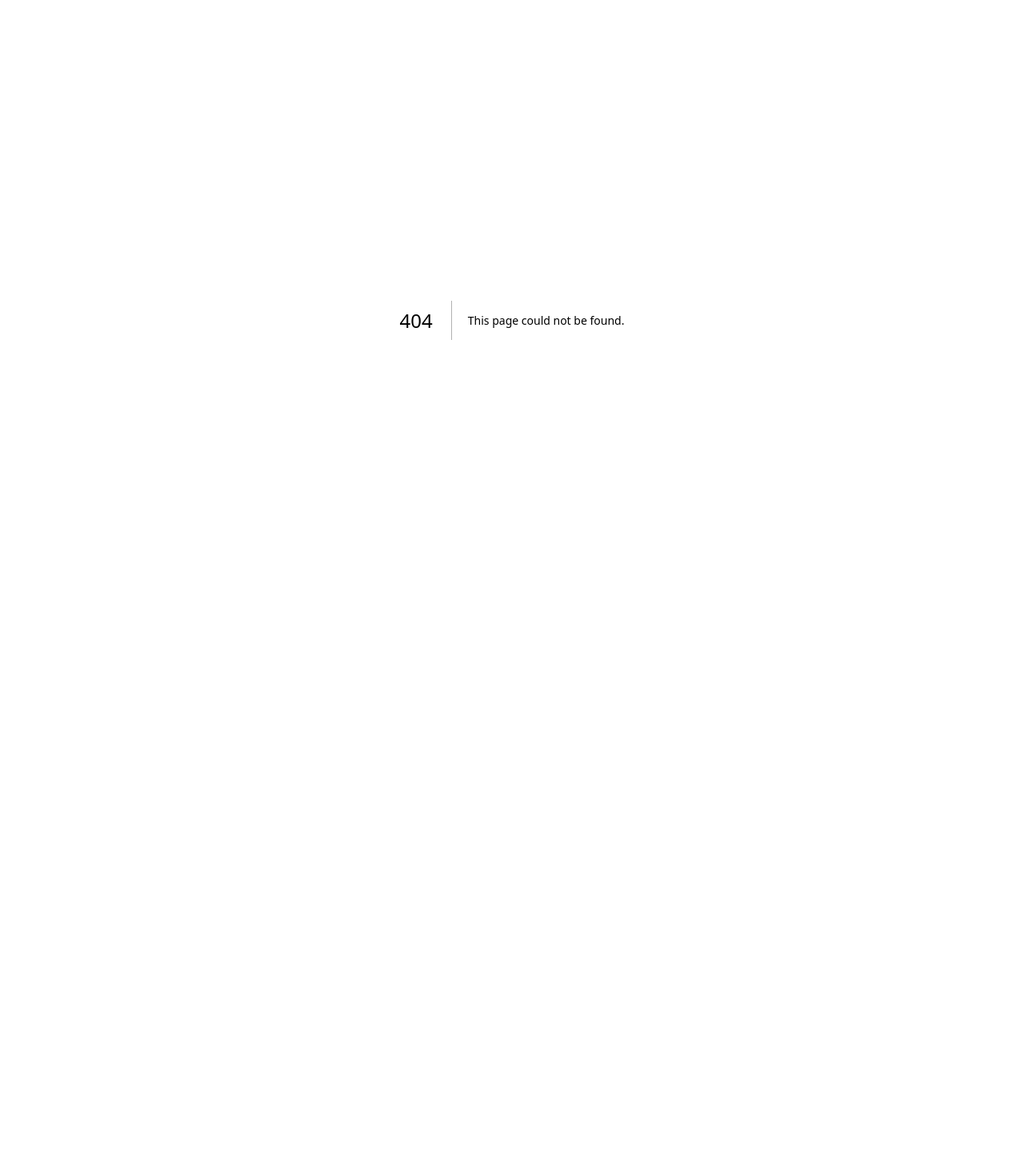
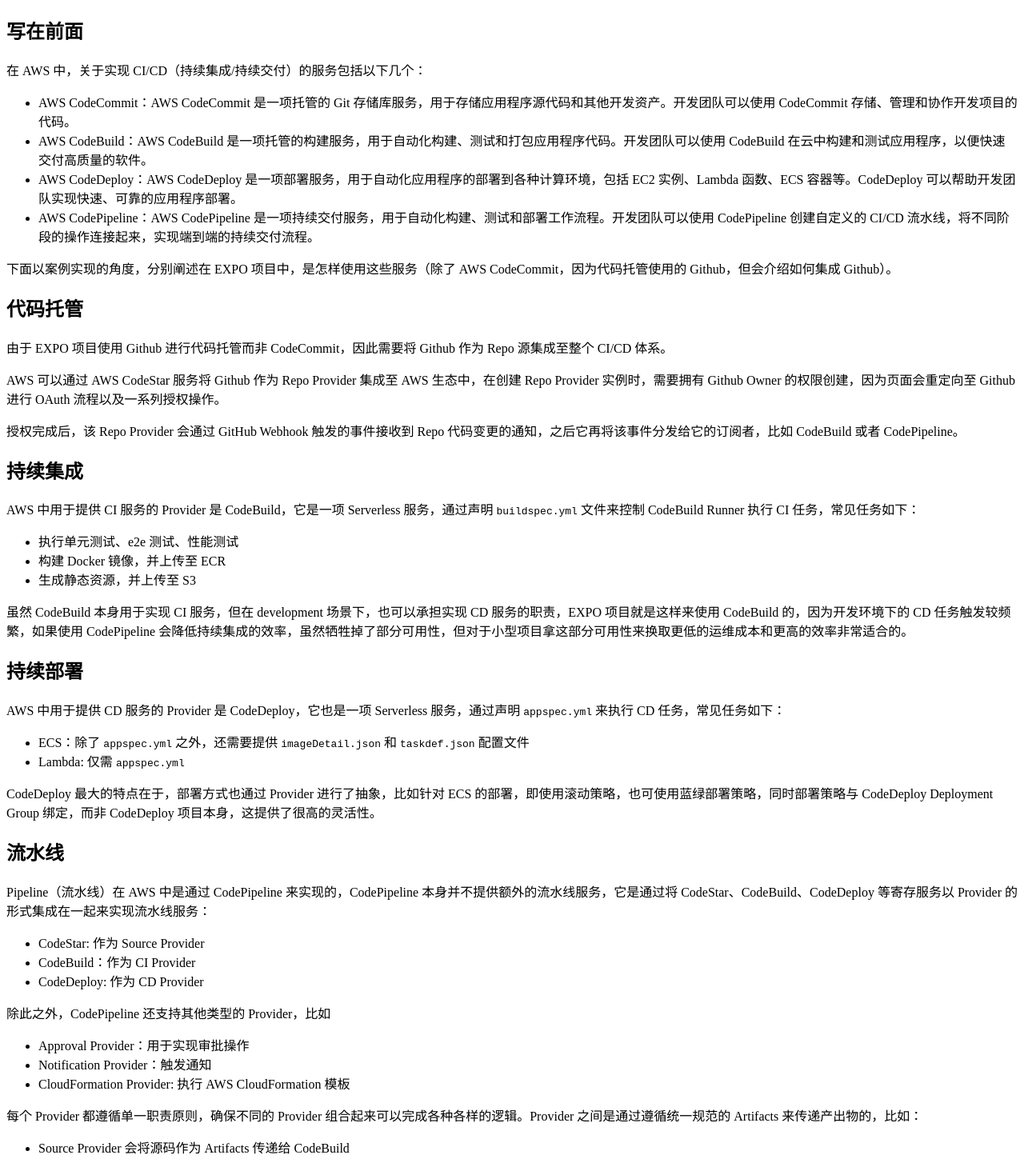
Before and after one commit to haoliangwu/littlelyon, a Next.js app: page /posts/aws-ci-cd-of-expo in a window 1280 px wide. Before the commit this address had no page. Shown: the top 1449 px of the page at 80% size. Before the commit the page ends 800 px from the top, so only its background shows below. Built offline with nearby package versions, Linux system fonts and the light colour scheme.

Commit message:
feat: the aws-ci-cd-of-expo.mdx

```diff
--- /dev/null
+++ b/pages/posts/aws-ci-cd-of-expo.mdx
@@ -0,0 +1,58 @@
+---
+title: A Practical Summary of AWS CI/CD for EXPO
+date: 2024/04/12
+description: 在 EXPO 项目中，关于使用 CodeBuild/CodeDeploy/CodePipeline 等系列服务实现 CI/CD 的实战经验总结。
+tag: aws
+author: You
+---
+import ImagePreviewer from '../../components/ImagePreviewer'
+
+## 写在前面
+在 AWS 中，关于实现 CI/CD（持续集成/持续交付）的服务包括以下几个：
+* AWS CodeCommit：AWS CodeCommit 是一项托管的 Git 存储库服务，用于存储应用程序源代码和其他开发资产。开发团队可以使用 CodeCommit 存储、管理和协作开发项目的代码。
+* AWS CodeBuild：AWS CodeBuild 是一项托管的构建服务，用于自动化构建、测试和打包应用程序代码。开发团队可以使用 CodeBuild 在云中构建和测试应用程序，以便快速交付高质量的软件。
+* AWS CodeDeploy：AWS CodeDeploy 是一项部署服务，用于自动化应用程序的部署到各种计算环境，包括 EC2 实例、Lambda 函数、ECS 容器等。CodeDeploy 可以帮助开发团队实现快速、可靠的应用程序部署。
+* AWS CodePipeline：AWS CodePipeline 是一项持续交付服务，用于自动化构建、测试和部署工作流程。开发团队可以使用 CodePipeline 创建自定义的 CI/CD 流水线，将不同阶段的操作连接起来，实现端到端的持续交付流程。
+
+下面以案例实现的角度，分别阐述在 EXPO 项目中，是怎样使用这些服务（除了 AWS CodeCommit，因为代码托管使用的 Github，但会介绍如何集成 Github）。
+
+## 代码托管
+由于 EXPO 项目使用 Github 进行代码托管而非 CodeCommit，因此需要将 Github 作为 Repo 源集成至整个 CI/CD 体系。
+
+AWS 可以通过 AWS CodeStar 服务将 Github 作为 Repo Provider 集成至 AWS 生态中，在创建 Repo Provider 实例时，需要拥有 Github Owner 的权限创建，因为页面会重定向至 Github 进行 OAuth 流程以及一系列授权操作。
+
+授权完成后，该 Repo Provider 会通过 GitHub Webhook 触发的事件接收到 Repo 代码变更的通知，之后它再将该事件分发给它的订阅者，比如 CodeBuild 或者 CodePipeline。
+
+## 持续集成
+AWS 中用于提供 CI 服务的 Provider 是 CodeBuild，它是一项 Serverless 服务，通过声明 `buildspec.yml` 文件来控制 CodeBuild Runner 执行 CI 任务，常见任务如下：
+* 执行单元测试、e2e 测试、性能测试
+* 构建 Docker 镜像，并上传至 ECR
+* 生成静态资源，并上传至 S3
+
+虽然 CodeBuild 本身用于实现 CI 服务，但在 development 场景下，也可以承担实现 CD 服务的职责，EXPO 项目就是这样来使用 CodeBuild 的，因为开发环境下的 CD 任务触发较频繁，如果使用 CodePipeline 会降低持续集成的效率，虽然牺牲掉了部分可用性，但对于小型项目拿这部分可用性来换取更低的运维成本和更高的效率非常适合的。
+
+## 持续部署
+AWS 中用于提供 CD 服务的 Provider 是 CodeDeploy，它也是一项 Serverless 服务，通过声明 `appspec.yml` 来执行 CD 任务，常见任务如下：
+* ECS：除了 `appspec.yml` 之外，还需要提供 `imageDetail.json` 和 `taskdef.json` 配置文件
+* Lambda:  仅需 `appspec.yml`
+
+CodeDeploy 最大的特点在于，部署方式也通过 Provider 进行了抽象，比如针对 ECS 的部署，即使用滚动策略，也可使用蓝绿部署策略，同时部署策略与 CodeDeploy Deployment Group 绑定，而非 CodeDeploy 项目本身，这提供了很高的灵活性。
+
+## 流水线
+Pipeline（流水线）在 AWS 中是通过 CodePipeline 来实现的，CodePipeline 本身并不提供额外的流水线服务，它是通过将 CodeStar、CodeBuild、CodeDeploy 等寄存服务以 Provider 的形式集成在一起来实现流水线服务：
+* CodeStar: 作为 Source Provider
+* CodeBuild：作为 CI Provider
+* CodeDeploy: 作为 CD Provider
+
+除此之外，CodePipeline 还支持其他类型的 Provider，比如
+* Approval Provider：用于实现审批操作
+* Notification Provider：触发通知
+* CloudFormation Provider: 执行 AWS CloudFormation 模板
+
+每个 Provider 都遵循单一职责原则，确保不同的 Provider 组合起来可以完成各种各样的逻辑。Provider 之间是通过遵循统一规范的 Artifacts 来传递产出物的，比如：
+* Source Provider 会将源码作为 Artifacts 传递给 CodeBuild
+* CodeBuild 构建 Docker Image 并上传至 ECR 后，会将包含镜像 Metadata 的 JSON 文件以 Artifacts 形式再传递给 CodeDeploy
+* CodeDeploy 获取该 JSON 文件，从 ECR 获取最新镜像，之后发布至 ECS
+
+## 整体架构图
+<ImagePreviewer src="/images/aws-expo-summary/img8.png" alt="the arn of AWS CodeXXX"/>
```
Also changed, not shown: public/images/aws-expo-summary/img7.png, public/images/perf-testing-with-k6/img6.png.
